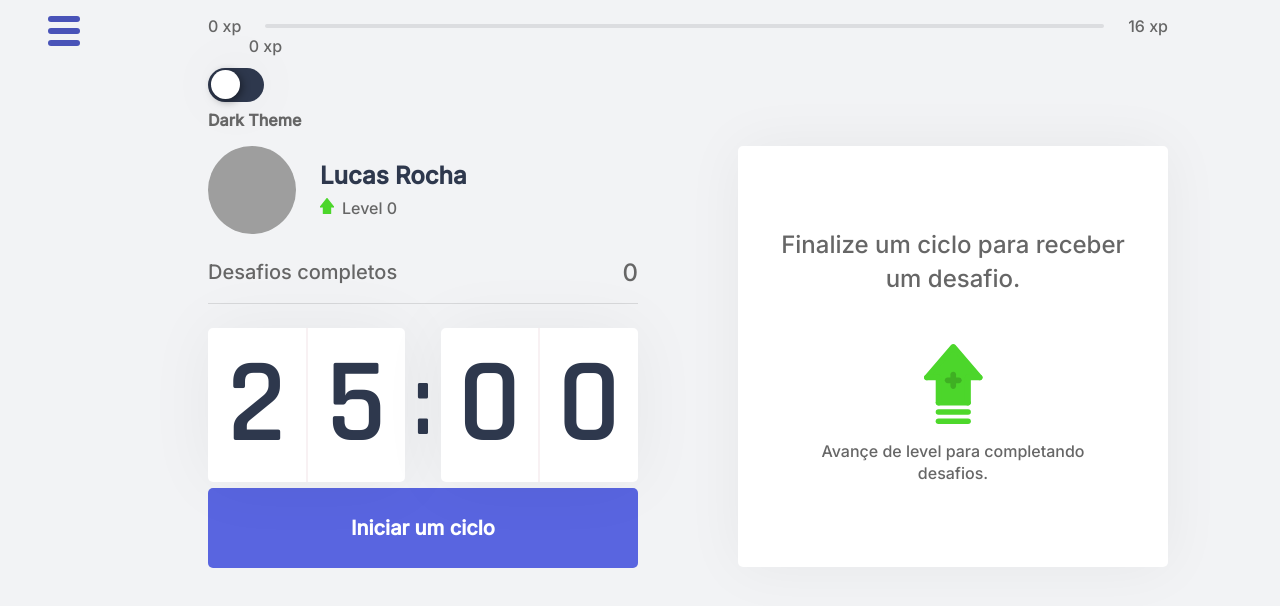
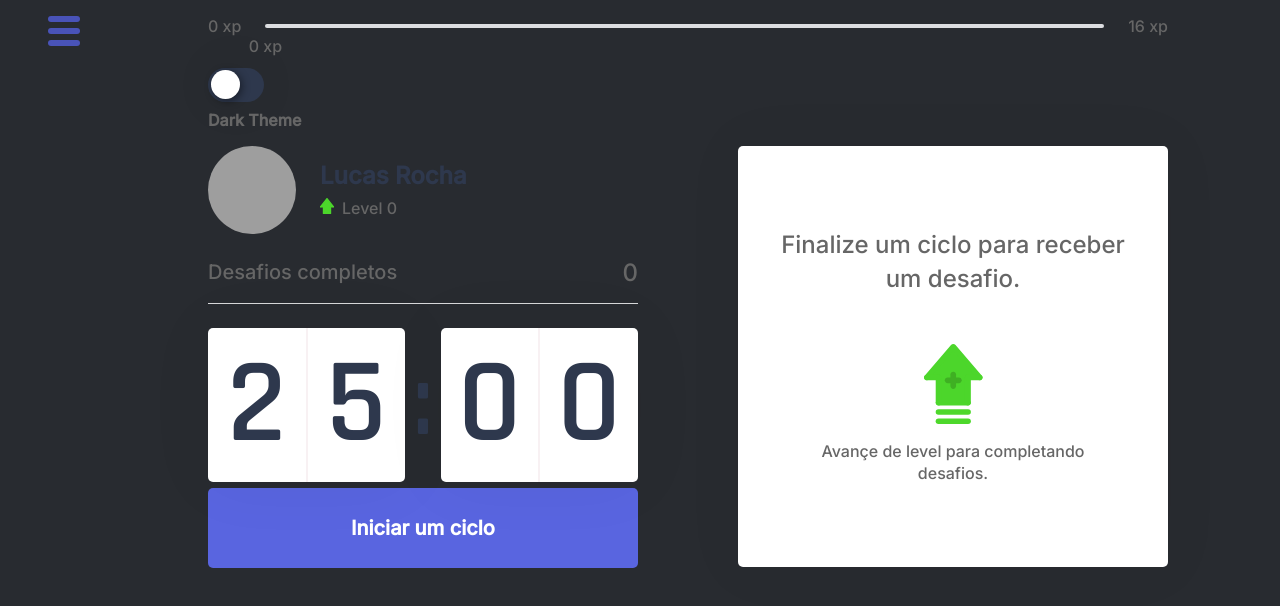
Before and after one commit to Lucasfield3/move-it-next, a Next.js app: page / in a window 1280 px wide. Shown: the top 606 px of the page. Built offline with nearby package versions, Linux system fonts and the light colour scheme; grey boxes are pictures that could not be loaded.

Commit message:
edit dark theme color

```diff
--- a/src/styles/global.css
+++ b/src/styles/global.css
@@ -5,7 +5,7 @@
 }
 :root{
     --white:#fff;
-    --background:#f2f3f5;
+    --background:#282b30;
     --gray-line:#dcdde0;
     --text:#666666;
     --texthighlight:#b3b9ff;
```
